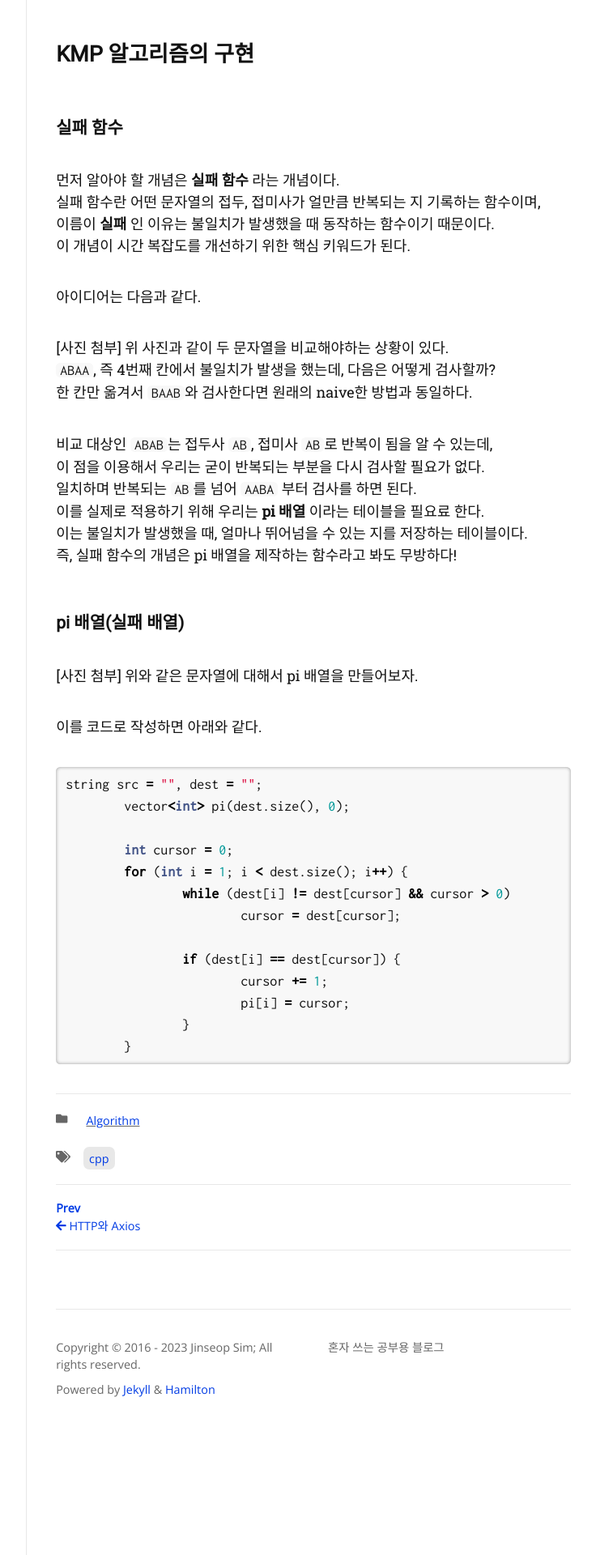
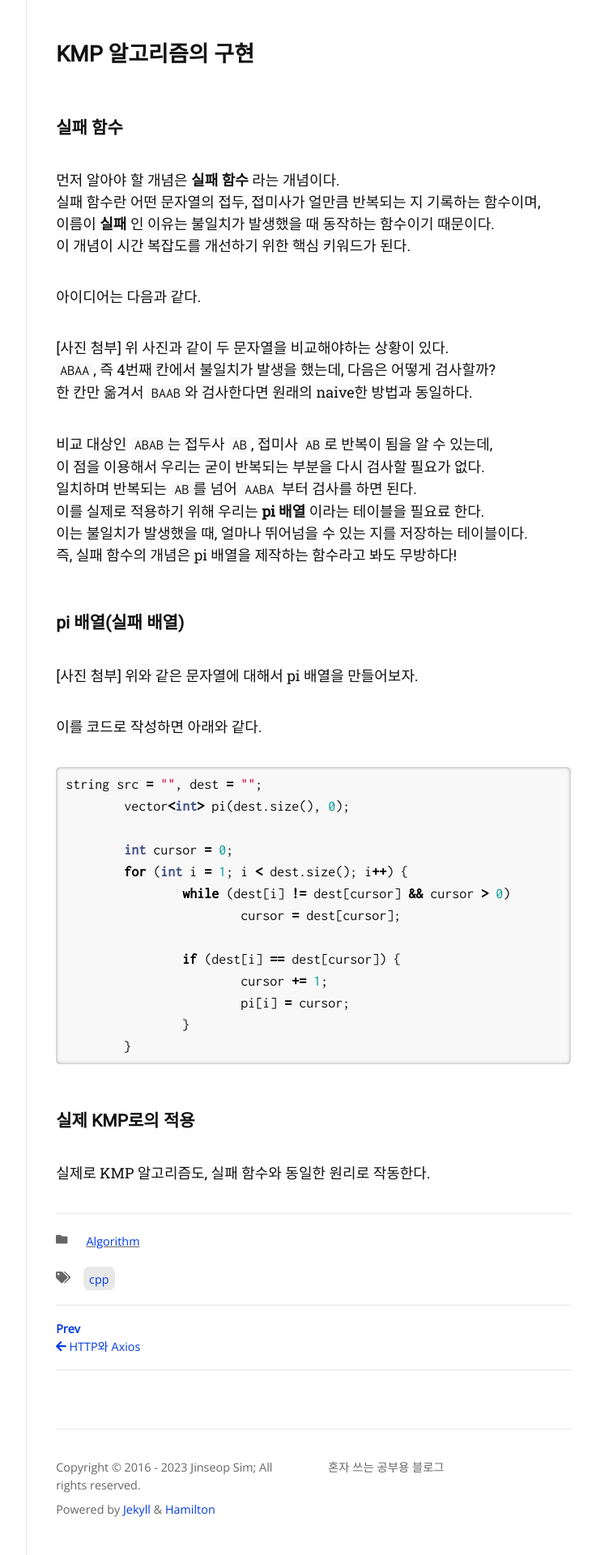
Before and after one commit to Jinseop-Sim/Jinseop-Sim.github.io, a Jekyll site: the page built from _posts/2023-07-05-kmp.md, in a window 1280 px wide. Shown: the part 1526-3446 px from the top of the page at 81% size, without its empty margins (385-1121 px from the left). Built offline with Jekyll 4.4.1, drawn with Linux system fonts in a browser that asks for light colours; nearby versions of some CDN libraries; some web fonts are replaced.

Commit message:
글 수정

```diff
--- a/_posts/2023-07-05-kmp.md
+++ b/_posts/2023-07-05-kmp.md
@@ -83,3 +83,6 @@ string src = "", dest = "";
 		}
 	}
 {% endhighlight %}
+
+### 실제 KMP로의 적용
+실제로 KMP 알고리즘도, 실패 함수와 동일한 원리로 작동한다.
```
